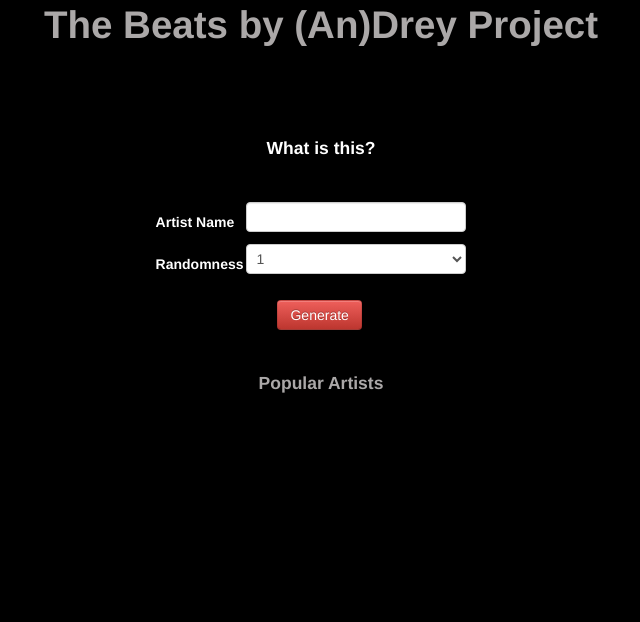
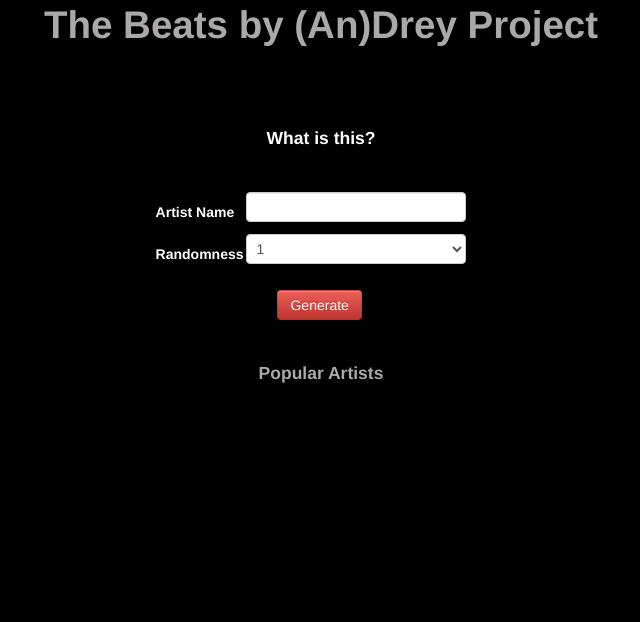
Before and after one commit to samuelhopkins/BeatsByAndrey, a Django app: page / in a window 1280 px wide. Shown: the top 622 px of the page, without its empty margins (319-959 px from the left). Run offline with Django 3.2, Linux system fonts and the light colour scheme; data that the repository does not hold is empty; parts of the project's set-up code (start-up, migrations or seed data) failed here and were passed over.

Commit message:
formatting list

```diff
--- a/Generator/static/Generator/css/index.css
+++ b/Generator/static/Generator/css/index.css
@@ -96,7 +96,7 @@ p.info{
 #available{
 	text-align: center;
 	overflow-y:scroll;
-	height: 30%;
+	height: 30vh;
 }
 
 ul {
@@ -108,7 +108,7 @@ ul {
 	list-style-type: none;
 
 }
-#available h4{
+ h4{
 	margin: 0 auto;
 	color: #ABA8A8;
 	text-align: center;
--- a/Generator/templates/Generator/index.html
+++ b/Generator/templates/Generator/index.html
@@ -45,8 +45,8 @@
 	<button type="button" class="btn btn-danger" value="Generate" id="form-button">Generate</button>
 </form>
 </div>
+<h4> Popular Artists </h4>
 <div id="available">
-	<h4> Popular Artists </h4>
 <ul id="availableList">
 </ul>
 </div>
```
